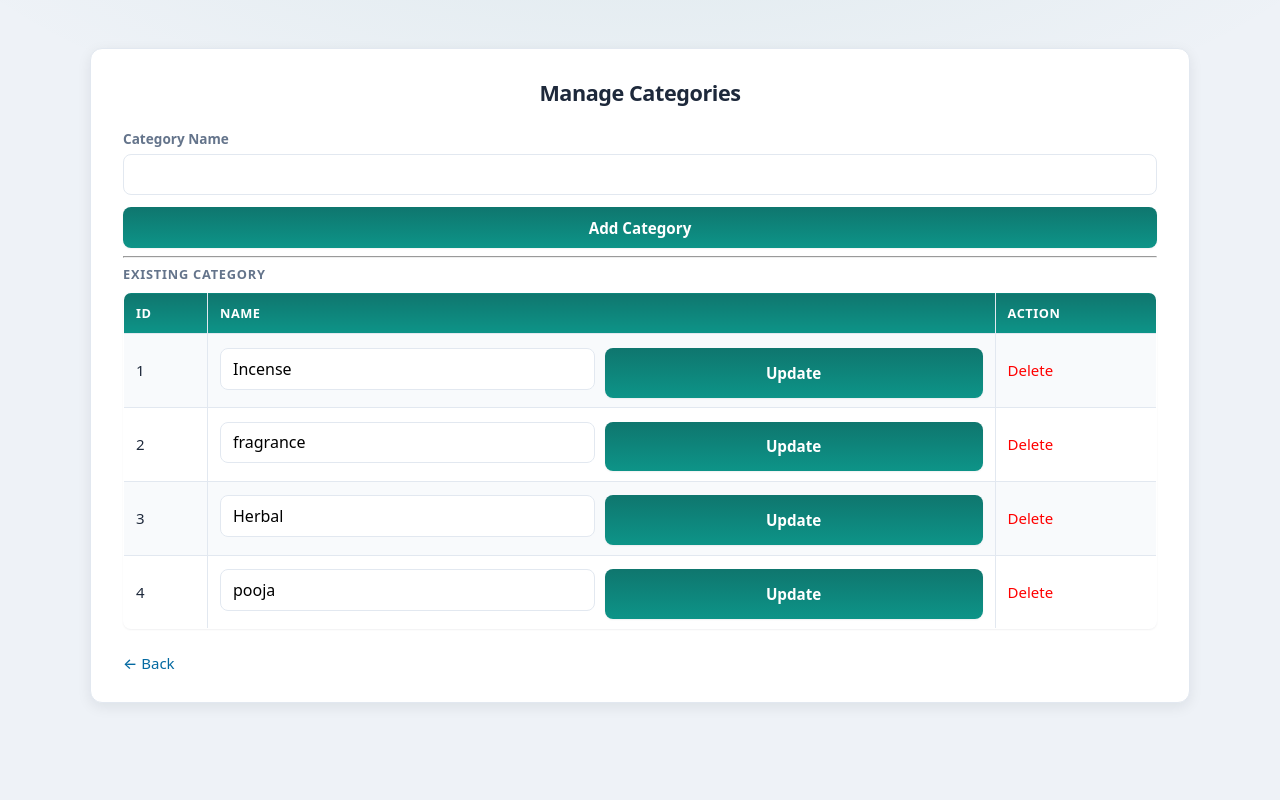
After one commit to madu96-coder/Sales_forecast_system, a PHP site: page /manage_category.php in a window 1280 px wide. The commit adds this page. Run offline with PHP 8.4, Linux system fonts and the light colour scheme; a user stored in the database is signed in; data comes from the database, SQL or seed files in the repository.

Commit message:
Updated files

```diff
--- a/forecast.php
+++ b/forecast.php
@@ -62,6 +62,8 @@ if(count($sales) >= 3){
     data-labels='<?= json_encode($labels); ?>'
     data-values='<?= json_encode($sales); ?>'>
  </canvas>
+ <br>
+ <a href="<?php echo htmlspecialchars(APP_BASE . '/' . role_dashboard_path($_SESSION['role'])); ?>">Back to dashboard</a>
 
 </div>
 <script src="script.js"></script>
--- a/inventory.php
+++ b/inventory.php
@@ -65,6 +65,8 @@ $result = mysqli_query($conn, "SELECT * FROM product");
 <?php } ?>
 
 </table>
+<br>
+<a href="<?php echo htmlspecialchars(APP_BASE . '/' . role_dashboard_path($_SESSION['role'])); ?>">Back to dashboard</a>
 
 </div>
 
--- a/inventory_manager/dashboard.php
+++ b/inventory_manager/dashboard.php
@@ -18,7 +18,7 @@ checkRole(['inventory_manager', 'admin']);
 <h2>Inventory — Welcome, <?php echo htmlspecialchars($_SESSION['username'] ?? 'User'); ?></h2>
 
 <div class="container menu">
-    <a href="<?php echo htmlspecialchars(APP_BASE); ?>/add_stock.php" class="card">➕ Add product</a>
+    <a href="<?php echo htmlspecialchars(APP_BASE); ?>/add_stock.php" class="card">➕ Add Stock</a>
     <a href="<?php echo htmlspecialchars(APP_BASE); ?>/inventory.php" class="card">📦 Stock levels</a>
     <a href="<?php echo htmlspecialchars(APP_BASE); ?>/inventory_report.php" class="card">📋 Inventory report</a>
     <a href="<?php echo htmlspecialchars(APP_BASE); ?>/logout.php" class="card logout-btn">🚪 Logout</a>
--- /dev/null
+++ b/manage_category.php
@@ -0,0 +1,129 @@
+<?php
+include 'includes/auth.php';
+include 'includes/config.php';
+
+checkRole(['admin']);
+
+//add category
+
+if (isset($_POST['add_category'])){
+    $name = $_POST['category_name'];
+
+
+    if(!empty($name)){
+        $sql ="INSERT INTO category (category_name) VALUES ('$name')";
+        mysqli_query($conn,$sql);
+        header("Location: manage_category.php?success=1");
+        exit();
+    }
+}
+//delete category
+
+if(isset($_GET['delete'] )){
+    $id = $_GET['delete'];
+
+    $sql = "DELETE FROM category WHERE category_id = $id";
+
+    if(mysqli_query($conn, $sql)){
+        header("Location: manage_category.php?deleted=1");
+        exit();
+    }else{
+        echo "Cannot delete: Category is used in products";
+    }
+}
+
+// update category
+if(isset($_POST['update_category'] )){
+    $id = $_POST['category_id'];
+    $name = $_POST['category_name'];
+
+    if(!empty($name)){
+        $sql = "UPDATE category SET category_name='$name' WHERE category_id=$id";
+        mysqli_query($conn, $sql);
+
+        header("Location: manage_category.php?updated=1");
+        exit();
+    }
+}
+?>
+<!DOCTYPE html>
+<html>
+    <head>
+        <title>Manage Categories</title>
+        <link rel="stylesheet" href="style.css">
+    </head>
+
+    <body>
+        <div class="login-box">
+            <h2>Manage Categories</h2>
+
+            <!-- success message-->
+             <?php if(isset($_GET['success'] )): ?>
+                <p style="color:green;">Category added successfully</p>
+                <?php endif; ?>
+
+                <?php if(isset($_GET['deleted'])): ?>
+                    <p style="color:green;">Category deleted</p>
+                    <?php endif; ?>
+
+                    <?php if(isset($_GET['updated'])): ?>
+                        <p style="color:blue">Category updated</p>
+                        <?php endif; ?>
+
+                <!--add category form-->
+                <form method="POST">
+                    <label >Category Name</label>
+                    <input type="text" name="category_name" required>
+
+                    <button type="submit" name="add_category"> Add Category</button>
+                </form>
+                <hr>
+
+                <!--category list-->
+                <h3>Existing Category</h3>
+
+                <table border="1" width="100%" cellpadding="10">
+                    <tr>
+                        <th>ID</th>
+                        <th>Name</th>
+                        <th>Action</th>
+                    </tr>
+
+                    <?php
+                    $result = mysqli_query($conn, "SELECT * FROM category");
+
+                    while($row = mysqli_fetch_assoc($result) ){
+                        ?>
+                        <tr>
+                            <td><?php echo $row['category_id']; ?></td>
+                            <td>
+                                <form method="POST" style="display:flex; gap:10px;">
+                                    <input type="hidden" name="category_id" value="<?php echo $row['category_id']; ?>">
+
+                                    <input type="text" name="category_name" value="<?php echo $row['category_name']; ?>">
+
+                                    <button type="submit" name="update_category">Update</button>
+                                </form>
+                            </td>
+                            <td>
+                                <a href="manage_category.php?delete=<?php echo $row['category_id']; ?>"
+                                onclick="return confirm('Delete this category?')" style="color:red;">
+                                Delete
+
+                                </a>
+                            </td>
+                        </tr>
+                        <?php
+                    }
+                    ?>
+
+                </table>
+
+
+
+                <br>
+                <a href="admin/dashboard.php">← Back </a>
+
+        </div>
+    </body>
+</html>
--- a/product_manager/dashboard.php
+++ b/product_manager/dashboard.php
@@ -20,7 +20,7 @@ checkRole(['product_manager', 'admin']);
 <div class="container menu">
     <a href="<?php echo htmlspecialchars(APP_BASE); ?>/products.php" class="card">📦 Products</a>
     <a href="<?php echo htmlspecialchars(APP_BASE); ?>/production_plan.php" class="card">🏭 production plan</a>
-    <a href="<?php echo htmlspecialchars(APP_BASE); ?>/forecast.php" class="card">📈 Forecast</a>
+    <a href="<?php echo htmlspecialchars(APP_BASE); ?>/forecast.php" class="card">📈 Forecast view</a>
     <a href="<?php echo htmlspecialchars(APP_BASE); ?>/inventory.php" class="card">📦 Inventory view</a>
     <a href="<?php echo htmlspecialchars(APP_BASE); ?>/reports.php" class="card">📋 Reports</a>
     <a href="<?php echo htmlspecialchars(APP_BASE); ?>/logout.php" class="card logout-btn">🚪 Logout</a>
--- a/products.php
+++ b/products.php
@@ -1,6 +1,6 @@
 <?php
 include 'includes/auth.php';
-checkRole(['product_manager', 'admin']);
+checkRole(['product_manager', 'admin','inventory_manager']);
 
 //get all products from database
 $result = mysqli_query($conn,"SELECT * FROM product");
--- a/sales.php
+++ b/sales.php
@@ -113,6 +113,8 @@ if (isset($_POST['submit'])) {
         <button type="submit" name="submit">Save Sale</button>
 
     </form>
+    <br>
+    <a href="<?php echo htmlspecialchars(APP_BASE . '/' . role_dashboard_path($_SESSION['role'])); ?>">Back to dashboard</a>
 
 </div>
 
--- a/view_sales.php
+++ b/view_sales.php
@@ -48,7 +48,10 @@ while($row = mysqli_fetch_assoc($result)){
 <?php } ?>
 
 </table>
+
 </div>
+<br>
+<a href="<?php echo htmlspecialchars(APP_BASE . '/' . role_dashboard_path($_SESSION['role'])); ?>">Back to dashboard</a>
 
 </body>
 </html>
```
Also changed, not shown: add_product.php (+3 -12 lines), add_stock.php (+145 -0 lines), admin/dashboard.php (+5 -4 lines), inventory_report.php (+1 -36 lines), js/add_stock.js (added, +39 -0 lines).
